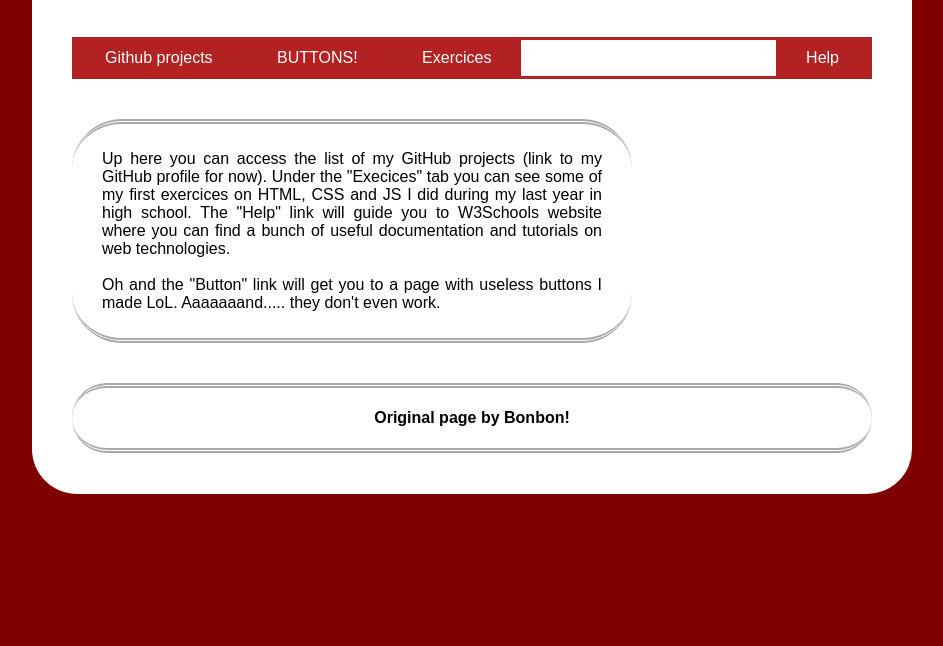
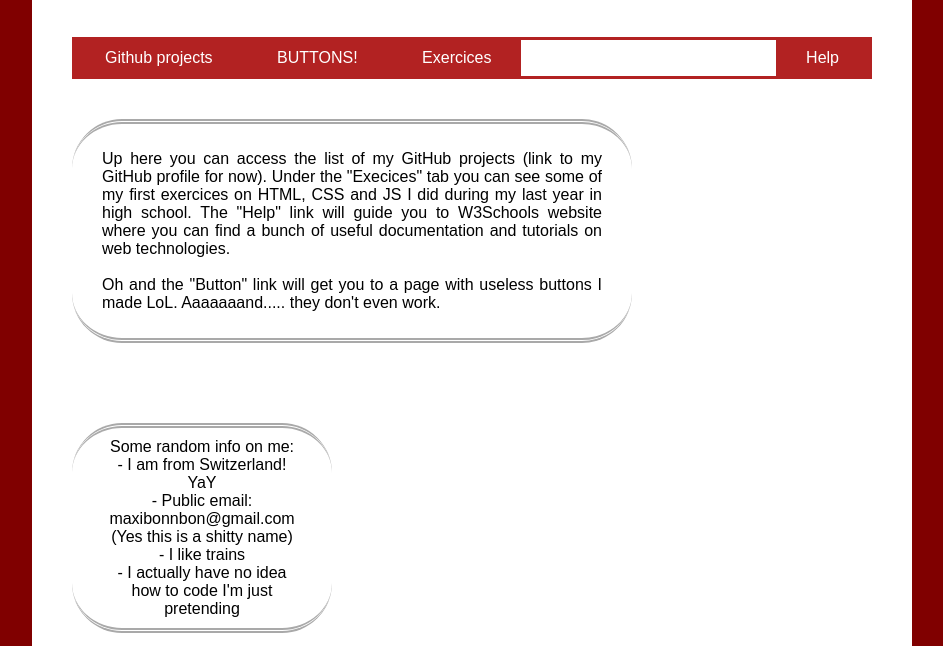
Before and after one commit to BonbonGit/BonbonGit.github.io, a plain HTML site: page index.html in a window 1280 px wide. Shown: the part 154-800 px from the top of the page, without its empty margins (168-1111 px from the left). Drawn offline with Linux system fonts and the light colour scheme.

Commit message:
Aside info ?

```diff
--- a/index.css
+++ b/index.css
@@ -24,10 +24,16 @@ nav{
 	padding:9px 0;
 }
 article{
+  display:inline-block;
 	padding:10px 30px;
 	width:500px;
 	text-align: justify;
 	clear:right;
+}
+aside{
+  display:inline-block;
+	padding:10px 30px;
+  width:200px;
 }
 ul{
 	list-style:none;
--- a/index.html
+++ b/index.html
@@ -52,7 +52,13 @@
           Oh and the "Button" link will get you to a page with useless buttons I made LoL. Aaaaaaand..... they don't even work.
         </p>
       </article>
-
+      <aside>
+        Some random info on me:<br/>
+        - I am from Switzerland! YaY<br/>
+        - Public email: maxibonnbon@gmail.com (Yes this is a shitty name)<br/>
+        - I like trains<br/>
+        - I actually have no idea how to code I'm just pretending<br/>
+      </aside>
       <footer>
         <h4> Original page by Bonbon! </h4>
       </footer>
```
